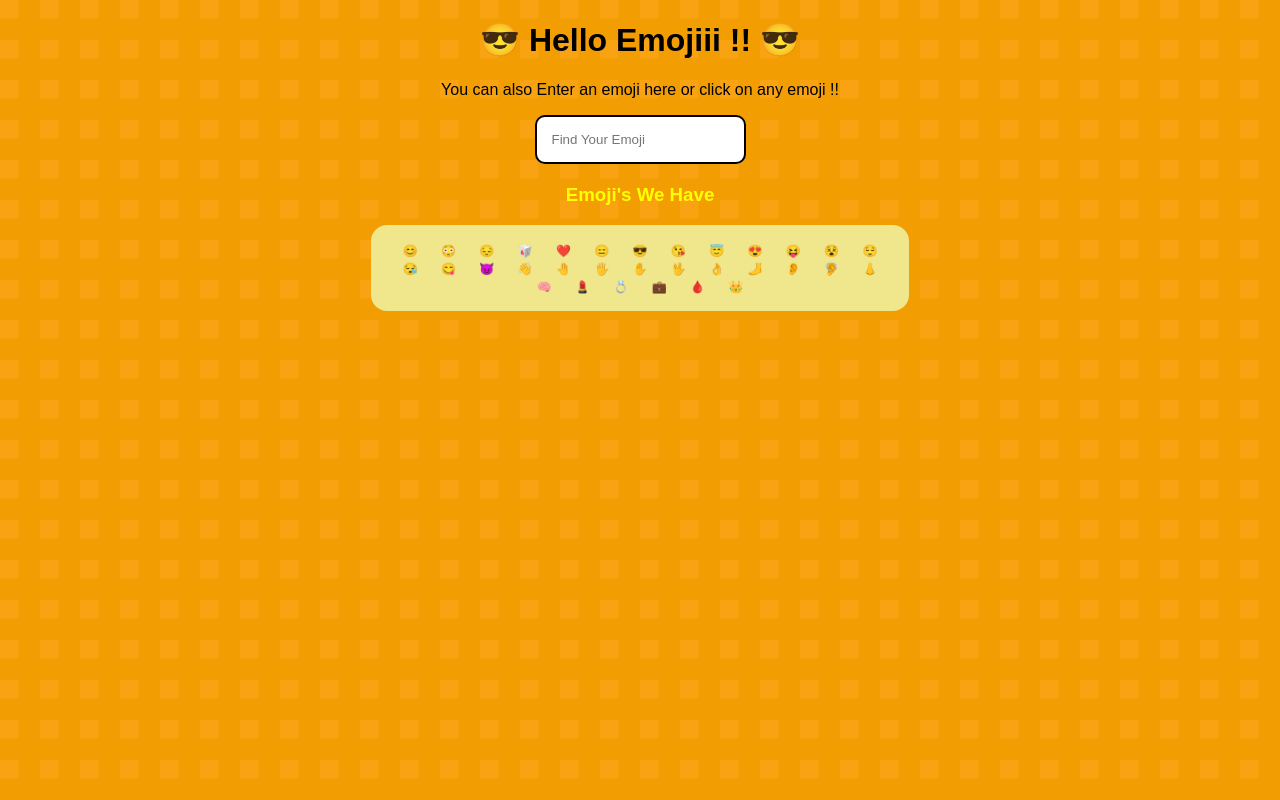
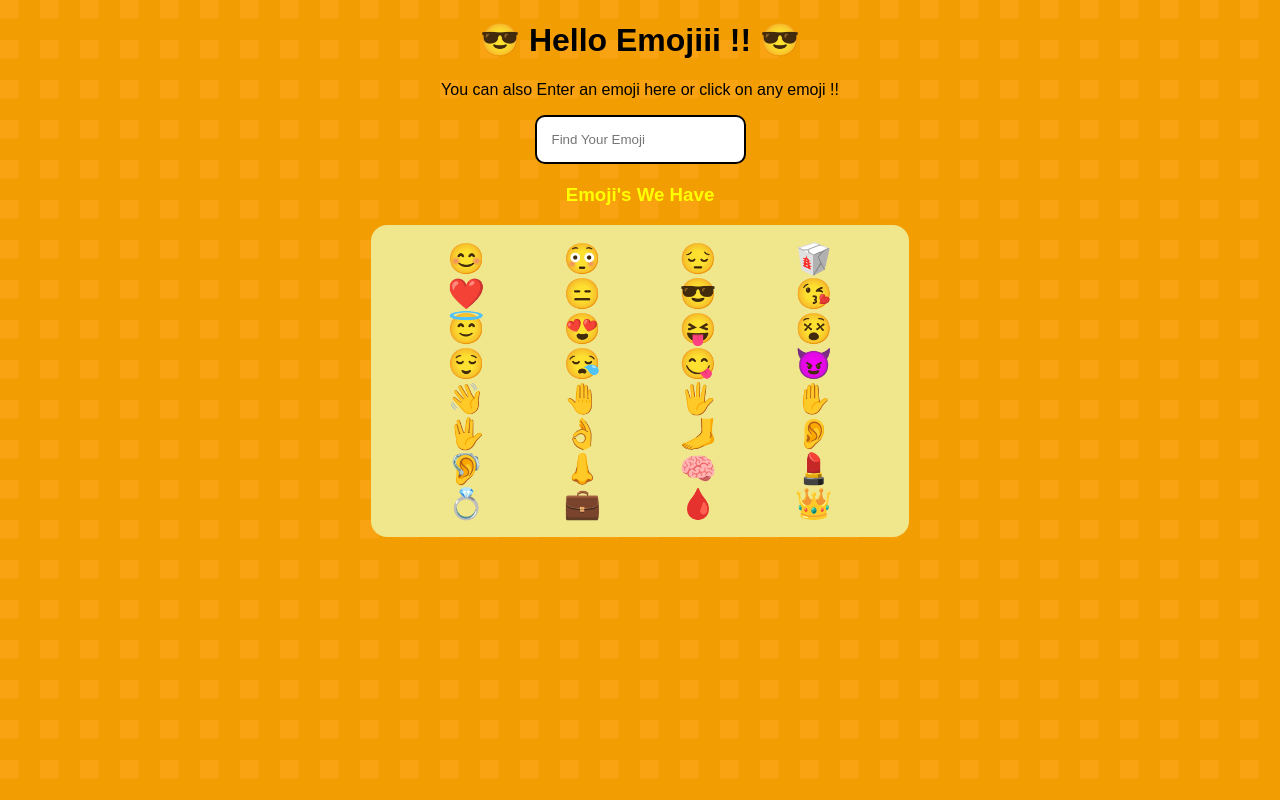
Before and after one commit to omkarborude/Hello-Emoji-Les-05, a React (Create React App) app: page / in a window 1280 px wide. Built offline with nearby package versions, Linux system fonts and the light colour scheme.

Commit message:
update: size

```diff
--- a/src/App.js
+++ b/src/App.js
@@ -102,8 +102,8 @@ export default function App() {
           <span
             onClick={() => emojiClickHandler(emoji)}
             style={{
-              fontSize: "12px",
-              padding: "10px",
+              fontSize: "30px",
+              padding: "35px",
               cursor: "pointer"
             }}
           >
```
